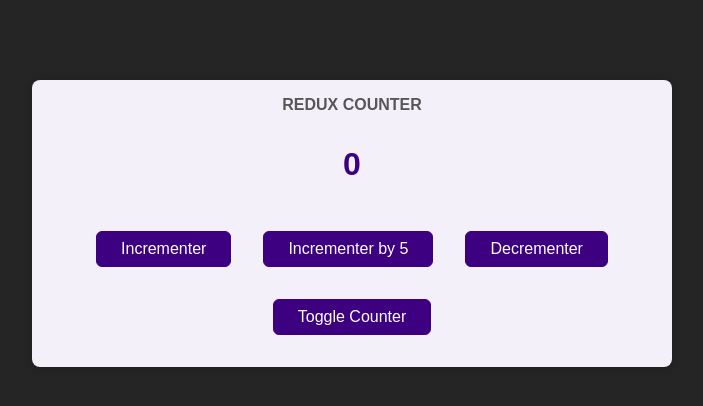
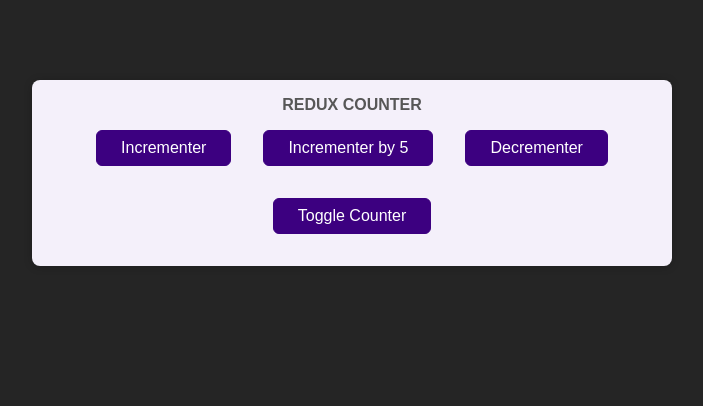
Before and after one commit to Pavithrank02/react-redux-project, a React (Create React App) app: page / in a window 1280 px wide. Shown: the top 406 px of the page, without its empty margins (288-991 px from the left). Built offline with nearby package versions, Linux system fonts and the light colour scheme.

Commit message:
handling multiple state

```diff
--- a/src/components/Counter.js
+++ b/src/components/Counter.js
@@ -7,6 +7,7 @@ const Counter = () => {
   const dispatch = useDispatch()
 
   const counter = useSelector(state => state.counter);
+  const toggle = useSelector(state => state.showCounter);
 
   const incrementHandler = () => {
     dispatch({type: 'increment'})
@@ -18,12 +19,14 @@ const Counter = () => {
   const decrementHandler = () => {
     dispatch({type: 'decrement'})
   };
-  const toggleCounterHandler = () => {};
+  const toggleCounterHandler = () => {
+    dispatch({type: 'toggle'});
+  };
 
   return (
     <main className={classes.counter}>
       <h1>Redux Counter</h1>
-      <div className={classes.value}>{counter}</div>
+      {toggle && <div className={classes.value}>{counter}</div>}
       <div>
         <button onClick={incrementHandler}>Incrementer</button>
         <button onClick={increaseHandler}>Incrementer by 5</button>
```
